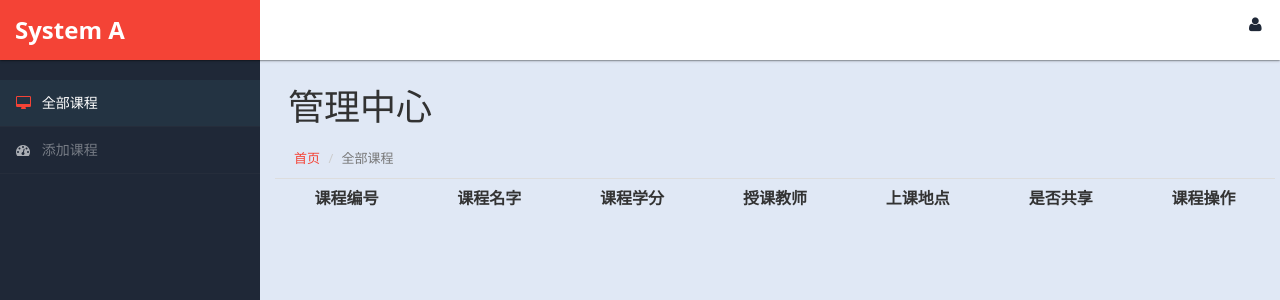
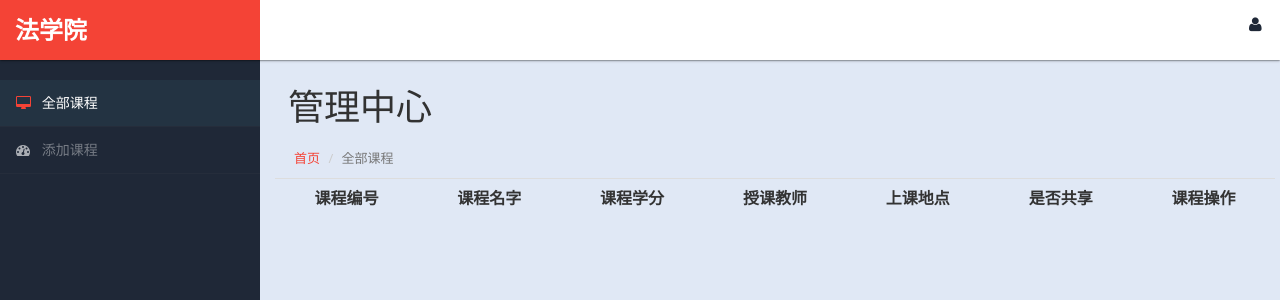
Before and after one commit to iriswuyuhan/SystemA, a Python web app: template templates/manager.html in a window 1280 px wide; the page is wider, and only the part inside the window is pictured. Shown: the top 300 px of that part. Run offline with Jinja, Linux system fonts and the light colour scheme; the template is opened without the code that fills it, so the values that code supplies are empty.

Commit message:
修改名字

```diff
--- a/templates/form.html
+++ b/templates/form.html
@@ -66,7 +66,7 @@
         <h1 class="page-header">全部课程</h1>
         <ol class="breadcrumb">
           <li><a>首页</a></li>
-          <li><a>院系A</a></li>
+          <li><a>法学院</a></li>
           <li class="active" id="view">全部课程</li>
         </ol>
       </div>
@@ -74,7 +74,7 @@
       <div class="container">
           <div class="row" style="margin-left: 18px" id="share">
               <span>选择院系 : </span>
-              <input type="radio" value="b" name="dep" checked="checked" style="position: relative;left: 0;opacity: 2;margin-left: 20px">计算机科学与技术学院</input>
+              <input type="radio" value="b" name="dep" checked="checked" style="position: relative;left: 0;opacity: 2;margin-left: 20px">计算机科学学院</input>
               <input type="radio" value="c" name="dep" style="position: relative;left: 0;opacity: 2;margin-left: 20px">商学院</input>
               <button class="btn btn-danger" style="margin-left: 40px" id="check">查找</button>
           </div>
--- a/templates/manager.html
+++ b/templates/manager.html
@@ -3,7 +3,7 @@
 <head>
     <meta charset="utf-8" />
     <meta name="viewport" content="width=device-width, initial-scale=1.0" />
-    <title>学院A课程系统</title>
+    <title>法学院课程系统</title>
 
     <!--<link href="https://fonts.googleapis.com/icon?family=Material+Icons" rel="stylesheet">-->
     <link rel="stylesheet" href="../static/materialize/css/materialize.min.css" media="screen,projection" />
@@ -26,7 +26,7 @@
                 <span class="icon-bar"></span>
                 <span class="icon-bar"></span>
             </button>
-            <a class="navbar-brand waves-effect waves-dark" href="index.html"><i class="large material-icons"></i> <strong>System A</strong></a>
+            <a class="navbar-brand waves-effect waves-dark" href="index.html"><i class="large material-icons"></i> <strong>法学院</strong></a>
 
         </div>
 
```
